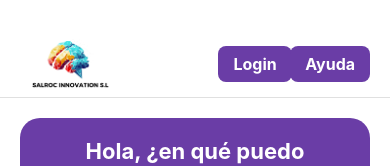
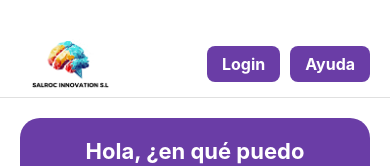
Before and after one commit to victorperezvl/gender_violence_app, a React Native app in the folder frontend/: screen /Home in a window 390 px wide. Shown: the top 166 px of the page. Built offline with nearby package versions, Linux system fonts and the light colour scheme.

Commit message:
solución a bugs de los botones

```diff
--- a/frontend/src/components/TopBar.js
+++ b/frontend/src/components/TopBar.js
@@ -10,12 +10,15 @@ const TopBar = ({ onHelpPress }) => {
         source={require('../../assets/logo.png')}
         resizeMode="contain"
       />
-      <TouchableOpacity style={styles.loginButton} onPress={onHelpPress}>
-        <Text style={styles.helpButtonText}>Login</Text>
-      </TouchableOpacity>
-      <TouchableOpacity style={styles.helpButton} onPress={onHelpPress}>
-        <Text style={styles.loginButtonText}>Ayuda</Text>
-      </TouchableOpacity>
+
+      <View style={styles.buttonsContainer}>
+        <TouchableOpacity style={styles.button} onPress={onHelpPress}>
+          <Text style={styles.buttonText}>Login</Text>
+        </TouchableOpacity>
+        <TouchableOpacity style={styles.button} onPress={onHelpPress}>
+          <Text style={styles.buttonText}>Ayuda</Text>
+        </TouchableOpacity>
+      </View>
     </View>
   );
 };
@@ -37,25 +40,18 @@ const styles = StyleSheet.create({
     width: 100,
     height: 50,
   },
-  helpButton: {
+  buttonsContainer: {
+    flexDirection: 'row',
+    alignItems: 'center',
+    gap: 10,
+  },
+  button: {
     backgroundColor: '#6A3DA6',
     paddingVertical: 8,
     paddingHorizontal: 15,
     borderRadius: 8,
   },
-  helpButtonText: {
-    color: '#FFFFFF',
-    fontSize: 16,
-    fontWeight: 'bold',
-  },
-  loginButton: {
-    backgroundColor: '#6A3DA6',
-    paddingVertical: 8,
-    paddingHorizontal: 15,
-    borderRadius: 8,
-    marginRight: -100,
-  },
-  loginButtonText: {
+  buttonText: {
     color: '#FFFFFF',
     fontSize: 16,
     fontWeight: 'bold',
```
